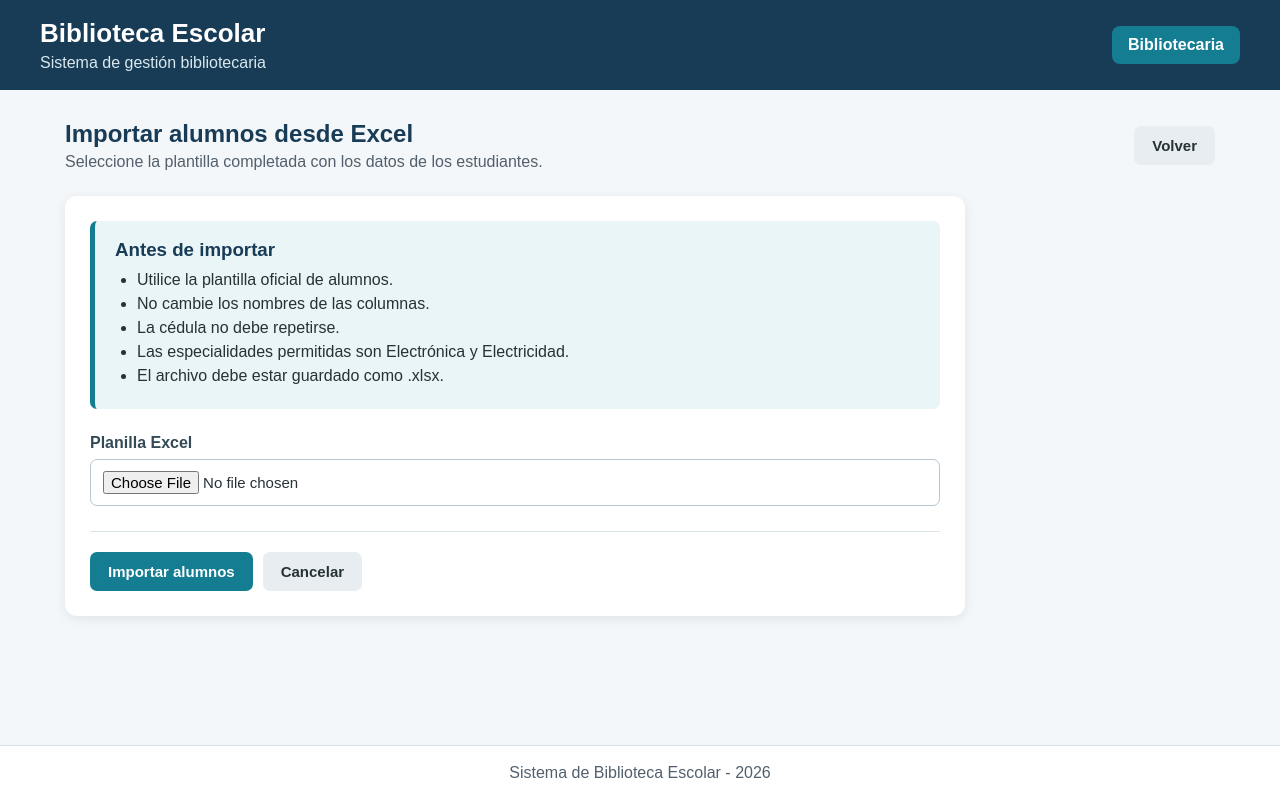
After one commit to JavierPaniagua/bibliocctech, a Django app: page /alumnos/importar/ in a window 1280 px wide. The commit adds this page. Run offline with Django 5.2, Linux system fonts and the light colour scheme.

Commit message:
Agregar registro e importacion de alumnos

```diff
--- a/alumnos/forms.py
+++ b/alumnos/forms.py
@@ -99,3 +99,29 @@ class AlumnoForm(forms.ModelForm):
             )
 
         return cedula
+
+class ImportarAlumnosForm(forms.Form):
+    archivo = forms.FileField(
+        label='Planilla Excel',
+        widget=forms.ClearableFileInput(
+            attrs={
+                'class': 'campo',
+                'accept': '.xlsx',
+            }
+        ),
+    )
+
+    def clean_archivo(self):
+        archivo = self.cleaned_data['archivo']
+
+        if not archivo.name.lower().endswith('.xlsx'):
+            raise forms.ValidationError(
+                'Seleccione un archivo de Excel con extensión .xlsx.'
+            )
+
+        if archivo.size > 5 * 1024 * 1024:
+            raise forms.ValidationError(
+                'El archivo no puede superar los 5 MB.'
+            )
+
+        return archivo
--- a/alumnos/urls.py
+++ b/alumnos/urls.py
@@ -20,6 +20,12 @@ urlpatterns = [
     ),
 
     path(
+        'importar/',
+        views.alumno_importar,
+        name='importar',
+    ),
+
+    path(
         '<int:alumno_id>/editar/',
         views.alumno_editar,
         name='editar',
--- a/alumnos/views.py
+++ b/alumnos/views.py
@@ -2,7 +2,8 @@ from django.contrib import messages
 from django.db.models import Q
 from django.shortcuts import get_object_or_404, redirect, render
 
-from .forms import AlumnoForm
+from openpyxl import load_workbook
+from .forms import AlumnoForm, ImportarAlumnosForm
 from .models import Alumno
 
 
@@ -97,3 +98,247 @@ def alumno_editar(request, alumno_id):
         'alumnos/alumno_formulario.html',
         contexto,
     )
+
+def limpiar_texto(valor):
+    if valor is None:
+        return ''
+
+    return str(valor).strip()
+
+
+def limpiar_cedula(valor):
+    if valor is None:
+        return ''
+
+    if isinstance(valor, float) and valor.is_integer():
+        valor = int(valor)
+
+    cedula = str(valor).strip()
+
+    cedula = (
+        cedula
+        .replace('.', '')
+        .replace(' ', '')
+        .replace('-', '')
+    )
+
+    return cedula
+
+
+def convertir_activo(valor):
+    texto = limpiar_texto(valor).upper()
+
+    return texto in {
+        'SI',
+        'SÍ',
+        'TRUE',
+        'VERDADERO',
+        '1',
+        'ACTIVO',
+    }
+
+
+def alumno_importar(request):
+    resultados = None
+
+    if request.method == 'POST':
+        formulario = ImportarAlumnosForm(
+            request.POST,
+            request.FILES,
+        )
+
+        if formulario.is_valid():
+            archivo = formulario.cleaned_data['archivo']
+
+            try:
+                libro_excel = load_workbook(
+                    archivo,
+                    read_only=True,
+                    data_only=True,
+                )
+
+                if 'Alumnos' not in libro_excel.sheetnames:
+                    formulario.add_error(
+                        'archivo',
+                        'El archivo debe contener una hoja llamada Alumnos.',
+                    )
+                else:
+                    hoja = libro_excel['Alumnos']
+
+                    encabezados_esperados = [
+                        'cedula',
+                        'nombres',
+                        'apellidos',
+                        'curso',
+                        'seccion',
+                        'especialidad',
+                        'turno',
+                        'telefono',
+                        'activo',
+                    ]
+
+                    encabezados_archivo = [
+                        limpiar_texto(
+                            hoja.cell(
+                                row=4,
+                                column=columna,
+                            ).value
+                        ).lower()
+                        for columna in range(1, 10)
+                    ]
+
+                    if encabezados_archivo != encabezados_esperados:
+                        formulario.add_error(
+                            'archivo',
+                            (
+                                'Las columnas de la planilla fueron '
+                                'modificadas. Descargue y utilice la '
+                                'plantilla oficial.'
+                            ),
+                        )
+                    else:
+                        resultados = procesar_alumnos_excel(hoja)
+
+            except Exception:
+                formulario.add_error(
+                    'archivo',
+                    (
+                        'No se pudo leer la planilla. Compruebe que '
+                        'sea un archivo Excel válido.'
+                    ),
+                )
+    else:
+        formulario = ImportarAlumnosForm()
+
+    contexto = {
+        'formulario': formulario,
+        'resultados': resultados,
+    }
+
+    return render(
+        request,
+        'alumnos/alumno_importar.html',
+        contexto,
+    )
+
+
+def procesar_alumnos_excel(hoja):
+    especialidades_validas = {
+        'ELECTRÓNICA',
+        'ELECTRONICA',
+        'ELECTRICIDAD',
+    }
+
+    turnos_validos = {
+        'MAÑANA',
+        'TARDE',
+        'NOCHE',
+    }
+
+    importados = 0
+    duplicados = 0
+    errores = []
+    cedulas_planilla = set()
+
+    for numero_fila, fila in enumerate(
+        hoja.iter_rows(
+            min_row=5,
+            max_col=9,
+            values_only=True,
+        ),
+        start=5,
+    ):
+        if all(valor is None for valor in fila):
+            continue
+
+        (
+            cedula,
+            nombres,
+            apellidos,
+            curso,
+            seccion,
+            especialidad,
+            turno,
+            telefono,
+            activo,
+        ) = fila
+
+        cedula = limpiar_cedula(cedula)
+        nombres = limpiar_texto(nombres)
+        apellidos = limpiar_texto(apellidos)
+        curso = limpiar_texto(curso)
+        seccion = limpiar_texto(seccion).upper()
+        especialidad = limpiar_texto(especialidad).upper()
+        turno = limpiar_texto(turno).upper()
+        telefono = limpiar_texto(telefono)
+
+        if not cedula or not nombres or not apellidos or not curso:
+            errores.append(
+                f'Fila {numero_fila}: faltan datos obligatorios.'
+            )
+            continue
+
+        if not cedula.isdigit():
+            errores.append(
+                f'Fila {numero_fila}: la cédula debe contener '
+                f'solamente números.'
+            )
+            continue
+
+        if especialidad not in especialidades_validas:
+            errores.append(
+                f'Fila {numero_fila}: especialidad incorrecta.'
+            )
+            continue
+
+        if especialidad == 'ELECTRONICA':
+            especialidad = 'ELECTRÓNICA'
+
+        if turno not in turnos_validos:
+            errores.append(
+                f'Fila {numero_fila}: turno incorrecto.'
+            )
+            continue
+
+        if cedula in cedulas_planilla:
+            duplicados += 1
+
+            errores.append(
+                f'Fila {numero_fila}: la cédula {cedula} '
+                f'está repetida en la planilla.'
+            )
+
+            continue
+
+        cedulas_planilla.add(cedula)
+
+        if Alumno.objects.filter(cedula=cedula).exists():
+            duplicados += 1
+
+            errores.append(
+                f'Fila {numero_fila}: el alumno con cédula '
+                f'{cedula} ya está registrado.'
+            )
+
+            continue
+
+        Alumno.objects.create(
+            cedula=cedula,
+            nombres=nombres,
+            apellidos=apellidos,
+            curso=curso,
+            seccion=seccion,
+            especialidad=especialidad,
+            turno=turno,
+            telefono=telefono,
+            activo=convertir_activo(activo),
+        )
+
+        importados += 1
+
+    return {
+        'importados': importados,
+        'duplicados': duplicados,
+        'errores': errores,
+        'cantidad_errores': len(errores),
+    }
--- a/static/css/estilos.css
+++ b/static/css/estilos.css
@@ -436,3 +436,118 @@ body {
         grid-template-columns: 1fr;
     }
 }
+
+.grupo-botones {
+    display: flex;
+    gap: 10px;
+}
+
+.boton-excel {
+    color: white;
+    background-color: #217346;
+}
+
+.boton-excel:hover {
+    background-color: #185c37;
+}
+
+.aviso-importacion {
+    margin-bottom: 25px;
+    padding: 18px 20px;
+    border-left: 5px solid #147d92;
+    border-radius: 7px;
+    background-color: #eaf5f7;
+}
+
+.aviso-importacion h3 {
+    margin: 0 0 10px;
+    color: #183b56;
+}
+
+.aviso-importacion ul {
+    margin: 0;
+    padding-left: 22px;
+}
+
+.aviso-importacion li {
+    margin-bottom: 6px;
+}
+
+.resultado-importacion {
+    margin-top: 25px;
+    padding: 25px;
+    border-radius: 12px;
+    background-color: white;
+    box-shadow: 0 3px 12px rgba(0, 0, 0, 0.08);
+}
+
+.resultado-importacion h2 {
+    margin-top: 0;
+    color: #183b56;
+}
+
+.resumen-importacion {
+    display: grid;
+    grid-template-columns: repeat(3, 1fr);
+    gap: 15px;
+    margin-bottom: 25px;
+}
+
+.resultado {
+    padding: 20px;
+    border-radius: 8px;
+}
+
+.resultado strong {
+    display: block;
+    margin-bottom: 5px;
+    font-size: 30px;
+}
+
+.resultado span {
+    color: #52606d;
+}
+
+.resultado-correcto {
+    background-color: #dff5ed;
+    border-left: 5px solid #23856d;
+}
+
+.resultado-duplicado {
+    background-color: #fff4d6;
+    border-left: 5px solid #d18a16;
+}
+
+.resultado-error {
+    background-color: #fde4e7;
+    border-left: 5px solid #bd3b47;
+}
+
+.lista-errores {
+    max-height: 350px;
+    margin-bottom: 20px;
+    padding: 18px;
+    overflow-y: auto;
+    border-radius: 7px;
+    background-color: #fff7f8;
+    border: 1px solid #efb8be;
+}
+
+.lista-errores h3 {
+    margin-top: 0;
+    color: #8d2d36;
+}
+
+.lista-errores li {
+    margin-bottom: 7px;
+}
+
+@media (max-width: 700px) {
+    .grupo-botones {
+        flex-direction: column;
+    }
+
+    .resumen-importacion {
+        grid-template-columns: 1fr;
+    }
+}
--- /dev/null
+++ b/templates/alumnos/alumno_importar.html
@@ -0,0 +1,154 @@
+{% extends 'base.html' %}
+
+{% block title %}
+    Importar alumnos | Biblioteca Escolar
+{% endblock %}
+
+{% block content %}
+
+<div class="cabecera-pagina">
+    <div>
+        <h2>Importar alumnos desde Excel</h2>
+
+        <p>
+            Seleccione la plantilla completada con los datos
+            de los estudiantes.
+        </p>
+    </div>
+
+    <a
+        href="{% url 'alumnos:lista' %}"
+        class="boton boton-secundario"
+    >
+        Volver
+    </a>
+</div>
+
+<div class="panel formulario-panel">
+
+    <div class="aviso-importacion">
+        <h3>Antes de importar</h3>
+
+        <ul>
+            <li>
+                Utilice la plantilla oficial de alumnos.
+            </li>
+
+            <li>
+                No cambie los nombres de las columnas.
+            </li>
+
+            <li>
+                La cédula no debe repetirse.
+            </li>
+
+            <li>
+                Las especialidades permitidas son
+                Electrónica y Electricidad.
+            </li>
+
+            <li>
+                El archivo debe estar guardado como .xlsx.
+            </li>
+        </ul>
+    </div>
+
+    <form
+        method="post"
+        enctype="multipart/form-data"
+        novalidate
+    >
+        {% csrf_token %}
+
+        <div class="grupo-campo">
+            <label for="{{ formulario.archivo.id_for_label }}">
+                {{ formulario.archivo.label }}
+            </label>
+
+            {{ formulario.archivo }}
+
+            {% for error in formulario.archivo.errors %}
+                <span class="error-campo">
+                    {{ error }}
+                </span>
+            {% endfor %}
+        </div>
+
+        <div class="acciones-formulario">
+            <button
+                type="submit"
+                class="boton boton-primario"
+            >
+                Importar alumnos
+            </button>
+
+            <a
+                href="{% url 'alumnos:lista' %}"
+                class="boton boton-secundario"
+            >
+                Cancelar
+            </a>
+        </div>
+    </form>
+
+</div>
+
+{% if resultados %}
+
+    <section class="resultado-importacion">
+
+        <h2>Resultado de la importación</h2>
+
+        <div class="resumen-importacion">
+
+            <div class="resultado resultado-correcto">
+                <strong>{{ resultados.importados }}</strong>
+                <span>Alumnos importados</span>
+            </div>
+
+            <div class="resultado resultado-duplicado">
+                <strong>{{ resultados.duplicados }}</strong>
+                <span>Registros duplicados</span>
+            </div>
+
+            <div class="resultado resultado-error">
+                <strong>{{ resultados.cantidad_errores }}</strong>
+                <span>Filas con observaciones</span>
+            </div>
+
+        </div>
+
+        {% if resultados.errores %}
+
+            <div class="lista-errores">
+                <h3>Observaciones encontradas</h3>
+
+                <ul>
+                    {% for error in resultados.errores %}
+                        <li>{{ error }}</li>
+                    {% endfor %}
+                </ul>
+            </div>
+
+        {% else %}
+
+            <div class="mensaje mensaje-success">
+                Todos los alumnos fueron importados correctamente.
+            </div>
+
+        {% endif %}
+
+        {% if resultados.importados > 0 %}
+            <a
+                href="{% url 'alumnos:lista' %}"
+                class="boton boton-primario"
+            >
+                Ver alumnos registrados
+            </a>
+        {% endif %}
+
+    </section>
+
+{% endif %}
+
+{% endblock %}
```
Also changed, not shown: templates/alumnos/alumno_lista.html (+9 -0 lines).
